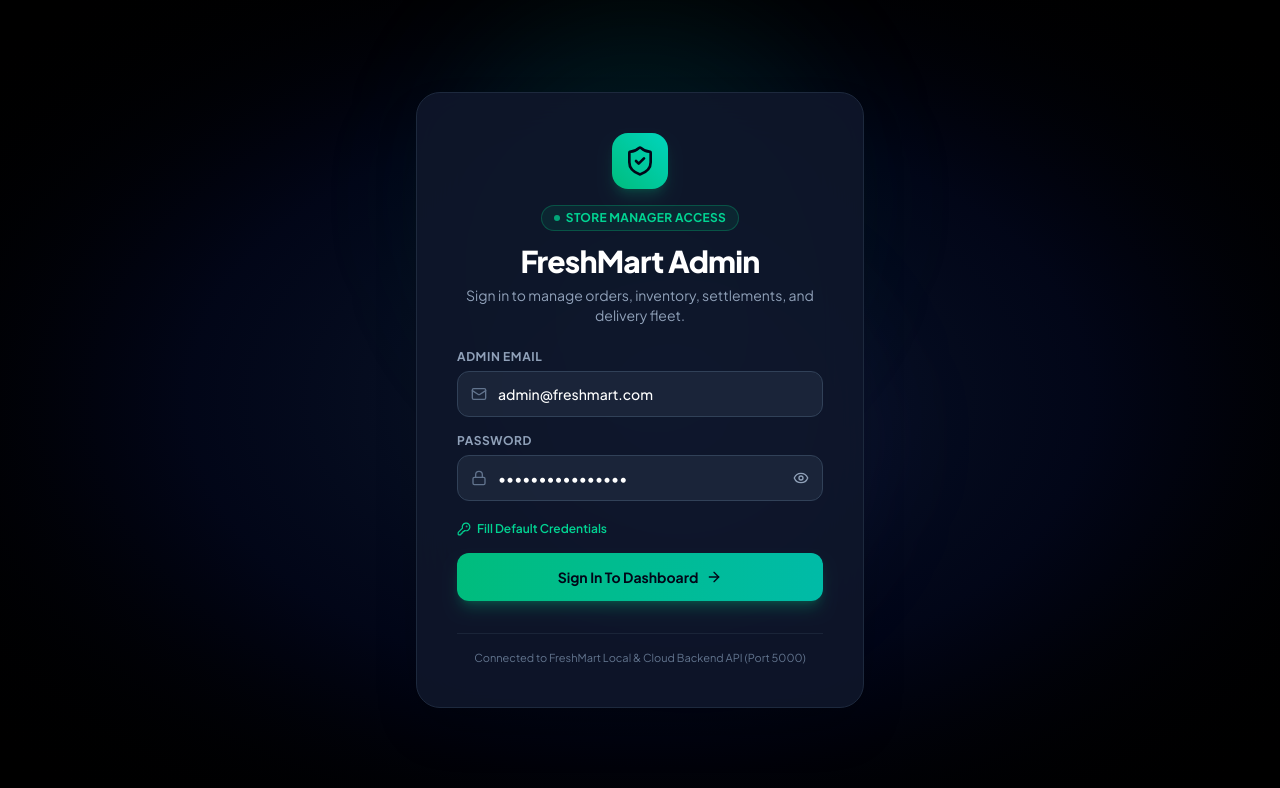
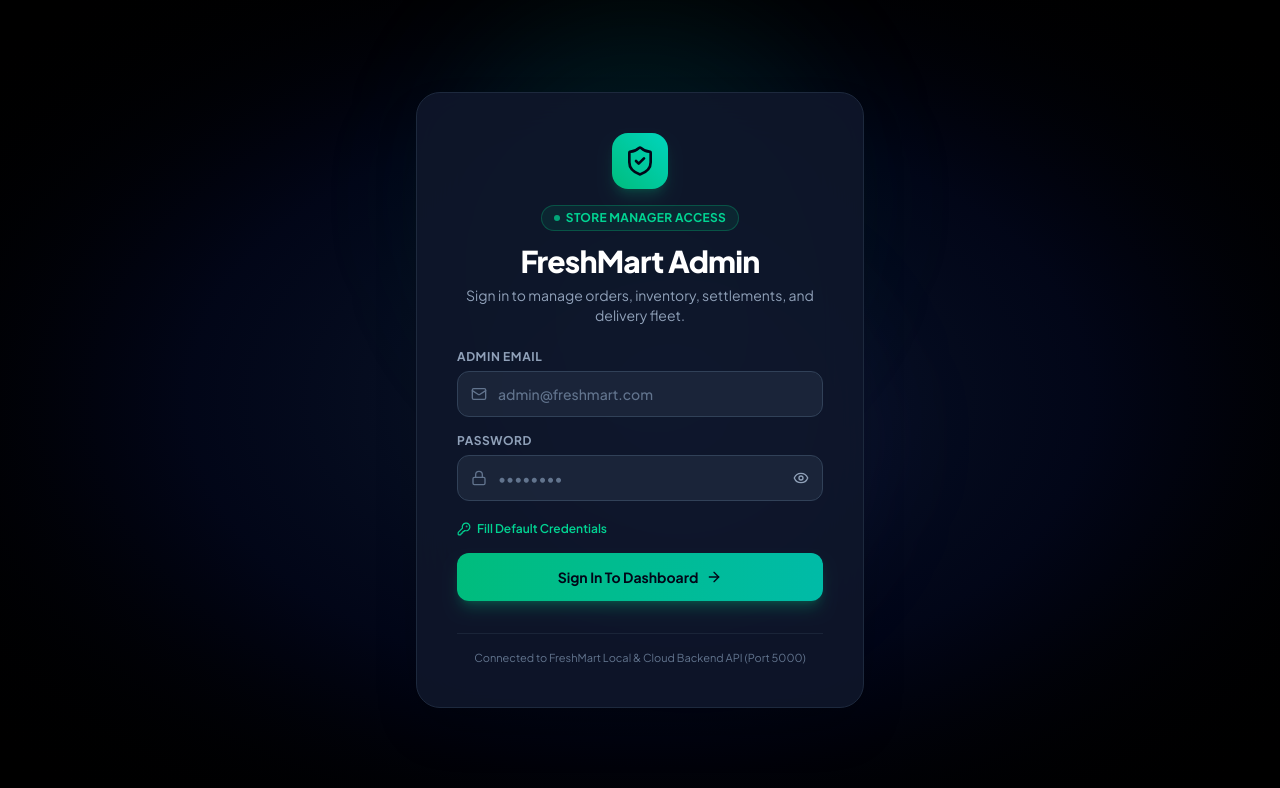
Before and after one commit to ritikvarun/FreshMartApp, a React (Vite) app in the folder admin-web/: page / in a window 1280 px wide. Shown: the top 788 px of the page. Built offline with nearby package versions, Linux system fonts and the light colour scheme; no server answers.

Commit message:
fix(admin-web): clear default email and password fields on login screen

```diff
--- a/admin-web/src/pages/Login.tsx
+++ b/admin-web/src/pages/Login.tsx
@@ -14,8 +14,8 @@ import { useAdminAuth } from "../context/AdminAuthContext";
 
 export const Login: React.FC = () => {
   const { login } = useAdminAuth();
-  const [email, setEmail] = useState("admin@freshmart.com");
-  const [password, setPassword] = useState("AdminPassword123");
+  const [email, setEmail] = useState("");
+  const [password, setPassword] = useState("");
   const [showPassword, setShowPassword] = useState(false);
   const [isLoading, setIsLoading] = useState(false);
   const [errorMessage, setErrorMessage] = useState("");
```
